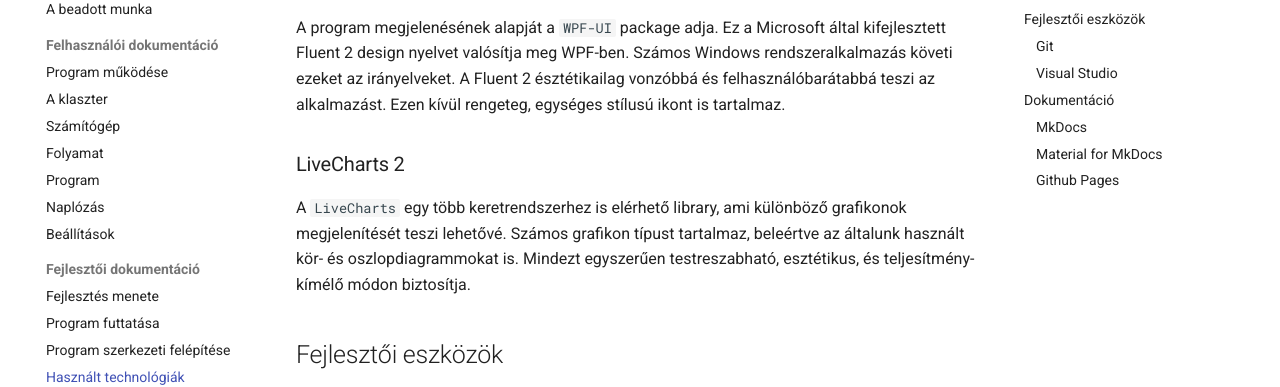
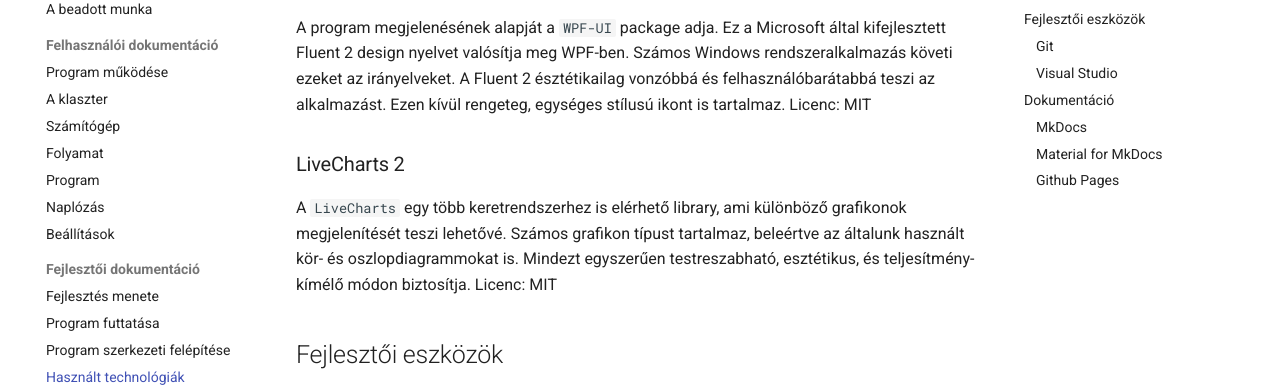
Before and after one commit to gyorfimarcell/Dusza2025, an MkDocs documentation site: the page built from documentation/docs/fejlesztoi/technologiak.md, in a window 1280 px wide and 900 px high, scrolled down 483 px. Shown: the part 242-629 px from the top of the window. Built offline with MkDocs 1.6.1 and Material for MkDocs 9.7.7, drawn with Linux system fonts in a browser that asks for light colours.

Commit message:
licences added

```diff
--- a/documentation/docs/fejlesztoi/technologiak.md
+++ b/documentation/docs/fejlesztoi/technologiak.md
@@ -22,12 +22,14 @@ sablonok alkalmazását, amelyek segítségével egyszerűen testre szabható az
 A program megjelenésének alapját a `WPF-UI` package adja. Ez a Microsoft által kifejlesztett Fluent 2 design nyelvet
 valósítja meg WPF-ben. Számos Windows rendszeralkalmazás követi ezeket az irányelveket. A Fluent 2 észtétikailag vonzóbbá
 és felhasználóbarátabbá teszi az alkalmazást. Ezen kívül rengeteg, egységes stílusú ikont is tartalmaz.
+Licenc: MIT
 
 ### LiveCharts 2
 
 A `LiveCharts` egy több keretrendszerhez is elérhető library, ami különböző grafikonok megjelenítését teszi lehetővé.
 Számos grafikon típust tartalmaz, beleértve az általunk használt kör- és oszlopdiagrammokat is. Mindezt egyszerűen testreszabható,
 esztétikus, és teljesítmény-kímélő módon biztosítja.
+Licenc: MIT
 
 ## Fejlesztői eszközök
 
```
